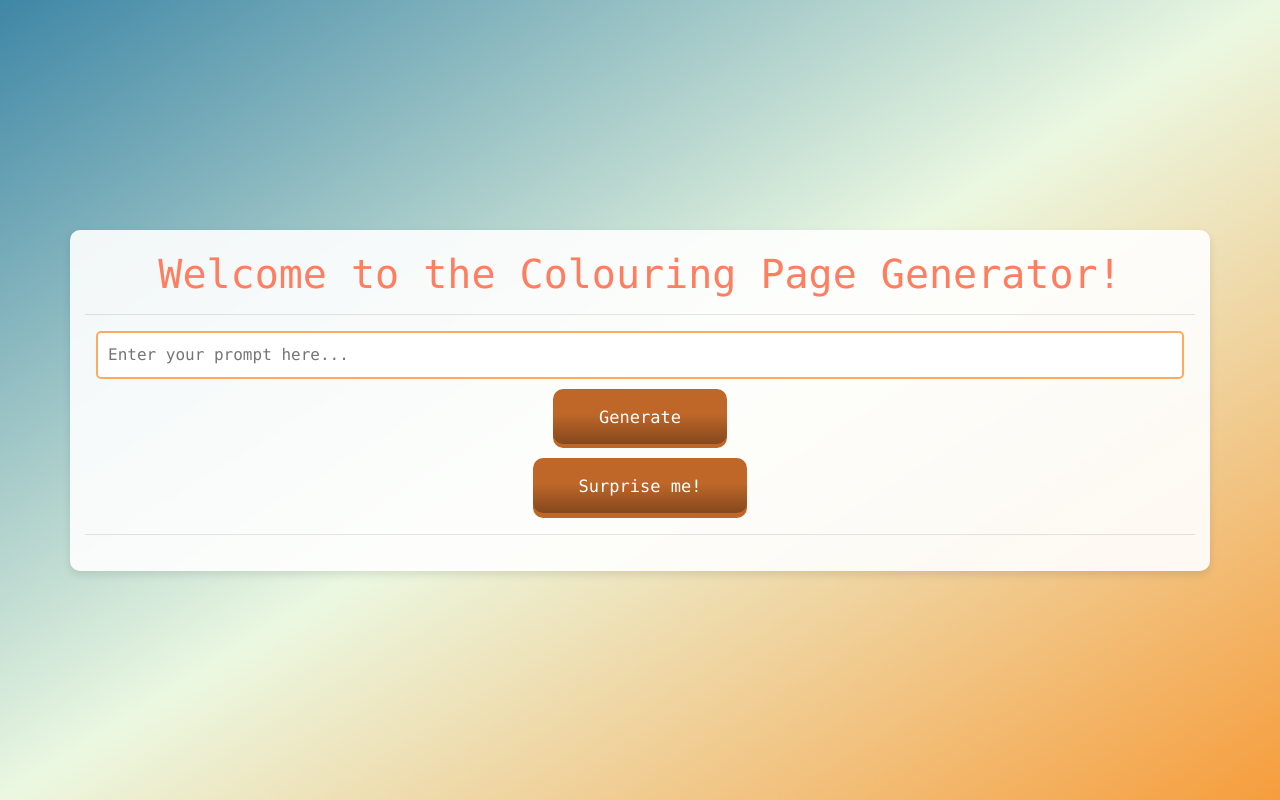
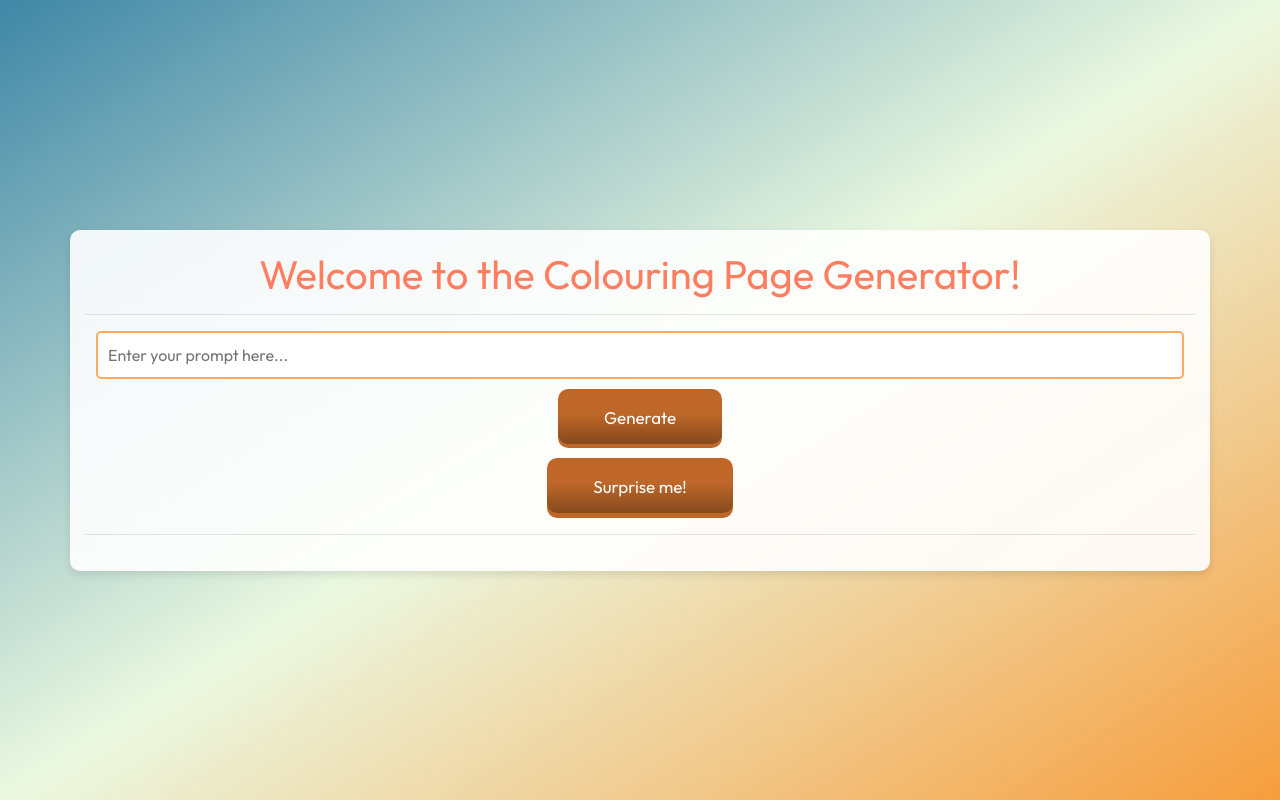
Before and after one commit to Narqulie/colouring_page_generator, a Flask app: page / in a window 1280 px wide. Run offline with Flask 3, Linux system fonts and the light colour scheme; some libraries are stand-ins or nearby versions.

Commit message:
Style changes

```diff
--- a/static/style.css
+++ b/static/style.css
@@ -11,7 +11,7 @@ body {
 }
 
 .container {
-    font-family: ui-monospace, SFMono-Regular, Menlo, Monaco, Consolas, "Liberation Mono", "Courier New", monospace;
+    font-family: 'Outfit', sans-serif;
     background: rgba(255, 255, 255, 0.9);
     padding: 20px;
     border-radius: 10px;
@@ -23,12 +23,12 @@ body {
 
 /* Header Container */
 .header-container {
-    font-family: ui-monospace, SFMono-Regular, Menlo, Monaco, Consolas, "Liberation Mono", "Courier New", monospace;
+    font-family: 'Outfit', sans-serif;
     margin-bottom: 20px;
 }
 
 h1 {
-    font-family: ui-monospace, SFMono-Regular, Menlo, Monaco, Consolas, "Liberation Mono", "Courier New", monospace;
+    font-family: 'Outfit', sans-serif;
     font-size: 2.5em;
     color: #ff7e5f;
 }
@@ -45,7 +45,7 @@ form {
 }
 
 input[type="text"] {
-    font-family: ui-monospace, SFMono-Regular, Menlo, Monaco, Consolas, "Liberation Mono", "Courier New", monospace;
+    font-family: 'Outfit', sans-serif;
     padding: 10px;
     border: 2px solid #ffaa5f;
     border-radius: 5px;
@@ -54,7 +54,7 @@ input[type="text"] {
 }
 
 button[type="submit"] {
-    font-family: ui-monospace, SFMono-Regular, Menlo, Monaco, Consolas, "Liberation Mono", "Courier New", monospace;
+    font-family: 'Outfit', sans-serif;
     font-size: 17px;
     padding: 1em 2.7em;
     font-weight: 500;
@@ -269,53 +276,3 @@ input[type="submit"]:hover {
     background-color: #d9edf7;
     border-color: #bce8f1;
 }
-
-<style>
-.modal {
-    display: none;
-    position: fixed;
-    z-index: 1;
-    padding-top: 60px;
-    left: 0;
-    top: 0;
-    width: 100%;
-    height: 100%;
-    overflow: auto;
-    background-color: rgb(0,0,0);
-    background-color: rgba(0,0,0,0.4);
-}
-
-.modal-content {
-    margin: auto;
-    display: block;
-    width: 80%;
-    max-width: 700px;
-}
-
-.button-container {
-    display: flex;
-    justify-content: space-between;
-    align-items: center;
-}
-
-.print-btn {
-    cursor: pointer;
-}
-
-.close {
-    position: absolute;
-    top: 15px;
-    right: 35px;
-    color: #aaa;
-    font-size: 40px;
-    font-weight: bold;
-    transition: 0.3s;
-}
-
-.close:hover,
-.close:focus {
-    color: black;
-    text-decoration: none;
-    cursor: pointer;
-}
-</style>
--- a/templates/index.html
+++ b/templates/index.html
@@ -4,6 +4,7 @@
 <head>
     <meta charset="UTF-8">
     <meta name="viewport" content="width=device-width, initial-scale=1.0">
+    <link href="https://fonts.googleapis.com/css2?family=Outfit:wght@400;700&display=swap" rel="stylesheet">
     <title>Image Generator</title>
     <link rel="stylesheet" href="{{ url_for('static', filename='style.css') }}">
     <link rel="stylesheet" href="https://stackpath.bootstrapcdn.com/bootstrap/4.5.2/css/bootstrap.min.css">
@@ -84,27 +85,17 @@
     </div>
 
     <div id="imageModal" class="modal">
-        <div class="button-container">
-            <span class="close">&times;</span>
-            <button class="print-btn">Print</button>
-        </div>
         <img class="modal-content" id="img01">
         <div id="caption"></div>
+        <div class="button-container">
+            <span class="close">❌</span>
+            <button class="print-btn">🖨️</button>
+        </div>
     </div>
-
-    <div id="imageModal" class="modal">
-        <div class="button-container">
-            <span class="close">&times;</span>
-            <button class="print-btn">Print</button>
-        </div>
-        <img class="modal-content" id="img01">
-        <div id="caption"></div>
-    </div>
-
 
     <!-- Error Modal -->
     <div id="errorModal" class="modal">
-        <span class="close">&times;</span>
+        <span class="close">❌</span>
         <div class="modal-content">
             <p id="errorMessage">Please enter a prompt.</p>
         </div>
```
Also changed, not shown: other parts of static/style.css (+19 -12 lines), static/script.js (+19 -48 lines).
